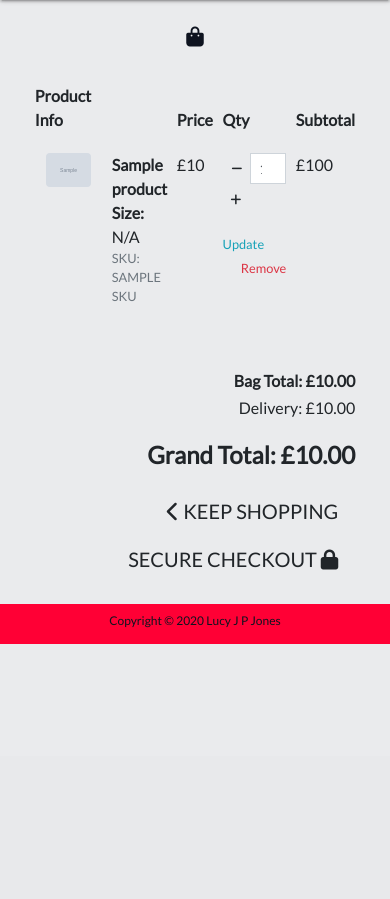
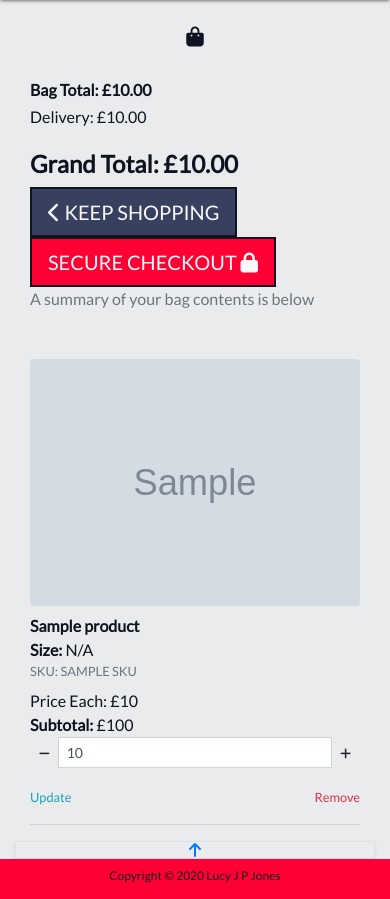
Before and after one commit to Lucyjpjones/lj-fscr, a Django app: template bag/templates/bag/bag.html in a window 390 px wide. Shown: the part 88-987 px from the top of the page. Before the commit the page ends 732 px from the top, so only its background shows below. Run offline with Django 3.2, Linux system fonts and the light colour scheme; the template is opened without the code that fills it: most values are stand-ins (such as "Sample title", 1, 10 or a date in 2020); grey boxes marked "Sample" are stand-in pictures; some libraries are stand-ins or nearby versions.

Commit message:
Bag template set up for mobile

```diff
--- /dev/null
+++ b/bag/templates/bag/bag-total.html
@@ -0,0 +1,8 @@
+<h6><strong>Bag Total: £{{ total|floatformat:2 }}</strong></h6>
+<h6>Delivery: £{{ delivery|floatformat:2 }}</h6>
+<h4 class="mt-4"><strong>Grand Total: £{{ grand_total|floatformat:2 }}</strong></h4>
+{% if free_delivery_delta > 0 %}
+    <p class="mb-1 text-danger">
+        You could get free delivery by spending just <strong>£{{ free_delivery_delta }}</strong> more!
+    </p>
+{% endif %}
--- a/bag/templates/bag/bag.html
+++ b/bag/templates/bag/bag.html
@@ -20,11 +20,45 @@
 
   <!--Shopping bag-->
   <div class="row">
-    <div class="product-container col-12 offset-1">
-      <div class="row">
             <div class="col">
                 {% if bag_items %}
-                    <div class="table-responsive rounded">
+                    <div class="d-block d-md-none">
+                        <div class="row">
+                            <div class="col">
+                                {% include "bag/bag-total.html" %}
+                            </div>
+                        </div>
+                        <div class="row">
+                            <div class="col">
+                                {% include "bag/checkout-buttons.html" %}
+                                <p class="text-muted mb-5">A summary of your bag contents is below</p>
+                            </div>
+                        </div>
+                        {% for item in bag_items %}
+                            <div class="row">
+                                <div class="col-12 col-sm-6 mb-2">
+                                    {% include "bag/product-image.html" %}
+                                </div>
+                                <div class="col-12 col-sm-6 mb-2">
+                                    {% include "bag/product-info.html" %}
+                                </div>
+                                <div class="col-12 col-sm-6 order-sm-last">
+                                    <p class="my-0">Price Each: £{{ item.product.price }}</p>
+                                    <p><strong>Subtotal: </strong>£{{ item.product.price | calc_subtotal:item.quantity }}</p>
+                                </div>
+                                <div class="col-12 col-sm-6">
+                                    {% include "bag/quantity-form.html" %}
+                                </div>
+                            </div>
+                            <div class="row"><div class="col"><hr></div></div>
+                        {% endfor %}
+                        <div class="btt-button shadow-sm rounded-0 border border-black">
+                            <a class="btt-link d-flex h-100">
+                                <i class="fas fa-arrow-up text-black mx-auto my-auto"></i>
+                            </a>
+                        </div>
+                    </div>
+                    <div class="table-responsive rounded d-none d-md-block">
                         <table class="table table-sm table-borderless">
                             <thead class="text-black">
                                 <tr>
@@ -39,49 +73,16 @@
                             {% for item in bag_items %}
                                 <tr>
                                     <td class="p-3 w-25">
-                                        <img class="img-fluid rounded" src="{{ item.product.image.url }}">
+                                        {% include "bag/product-image.html" %}
                                     </td>
                                     <td class="py-3">
-                                        <p class="my-0"><strong>{{ item.product.name }}</strong></p>
-                                        <p class="my-0"><strong>Size: </strong>{% if item.product.has_sizes %}{{ item.size|upper }}{% else %}N/A{% endif %}</p>
-                                        <p class="my-0 small text-muted">SKU: {{ item.product.sku|upper }}</p>
+                                        {% include "bag/product-info.html" %}
                                     </td>
                                     <td class="py-3">
                                         <p class="my-0">£{{ item.product.price }}</p>
                                     </td>
                                     <td class="py-3 w-25">
-                                         <form class="form update-form" method="POST" action="{% url 'adjust_bag' item.item_id %}">
-                                            {% csrf_token %}
-                                            <div class="form-group">
-                                                <div class="input-group">
-                                                    <div class="input-group-prepend">
-                                                        <button class="decrement-qty btn btn-sm btn-black rounded-0"
-                                                            data-item_id="{{ item.item_id }}" id="decrement-qty_{{ item.item_id }}">
-                                                            <span>
-                                                                <i class="fas fa-minus fa-sm"></i>
-                                                            </span>
-                                                        </button>
-                                                    </div>
-                                                    <input class="form-control form-control-sm qty_input" type="number"
-                                                        name="quantity" value="{{ item.quantity }}" min="1" max="99"
-                                                        data-item_id="{{ item.item_id }}"
-                                                        id="id_qty_{{ item.item_id }}">
-                                                    <div class="input-group-append">
-                                                        <button class="increment-qty btn btn-sm btn-black rounded-0"
-                                                            data-item_id="{{ item.item_id }}" id="increment-qty_{{ item.item_id }}">
-                                                            <span>
-                                                                <i class="fas fa-plus fa-sm"></i>
-                                                            </span>
-                                                        </button>
-                                                    </div>
-                                                    {% if item.product.has_sizes %}
-                                                        <input type="hidden" name="product_size" value="{{ item.size }}">
-                                                    {% endif %}
-                                                </div>
-                                            </div>
-                                        </form>
-                                        <a class="update-link text-info"><small>Update</small></a>
-                                        <a class="remove-item text-danger float-right" id="remove_{{ item.item_id }}" data-size="{{ item.size }}"><small>Remove</small></a>
+                                        {% include "bag/quantity-form.html" %}
                                     </td>
                                     <td class="py-3">
                                         <p class="my-0">£{{ item.product.price | calc_subtotal:item.quantity }}</p>
@@ -90,54 +91,37 @@
                             {% endfor %}
                             <tr>
                                 <td colspan="5" class="pt-5 text-right">
-                                    <h6><strong>Bag Total: £{{ total|floatformat:2 }}</strong></h6>
-                                    <h6>Delivery: £{{ delivery|floatformat:2 }}</h6>
-                                    <h4 class="mt-4"><strong>Grand Total: £{{ grand_total|floatformat:2 }}</strong></h4>
-                                    {% if free_delivery_delta > 0 %}
-                                        <p class="mb-1 text-danger">
-                                            You could get free delivery by spending just <strong>£{{ free_delivery_delta }}</strong> more!
-                                        </p>
-                                    {% endif %}
+                                    {% include "bag/bag-total.html" %}
                                 </td>
                             </tr>
                             <tr>
                                 <td colspan="5" class="text-right">
-                                    <a href="{% url 'products' %}" class="btn btn-outline-black rounded-0 btn-lg">
-                                        <span class="icon">
-                                            <i class="fas fa-chevron-left"></i>
-                                        </span>
-                                        <span class="text-uppercase">Keep Shopping</span>
-                                    </a>
-                                    <a href="" class="btn btn-black rounded-0 btn-lg">
-                                        <span class="text-uppercase">Secure Checkout</span>
-                                        <span class="icon">
-                                            <i class="fas fa-lock"></i>
-                                        </span>
-                                    </a>
+                                    {% include "bag/checkout-buttons.html" %}
                                 </td>
                             </tr>
                         </table>
-
                     </div>
                 {% else %}
                     <p class="lead mb-5">Your bag is empty.</p>
                     <a href="{% url 'products' %}" class="btn btn-outline-black rounded-0 btn-lg">
-                        Shop Programmes
-                    </a>
-                    <a href="{% url 'products' %}" class="btn btn-outline-black rounded-0 btn-lg">
-                        Shop Products
+                        <span class="icon">
+                            <i class="fas fa-chevron-left"></i>
+                        </span>
+                        <span class="text-uppercase">Keep Shopping</span>
                     </a>
                 {% endif %}
             </div>
-
         </div>
-      </div>
     </div>
-  </div>
 {% endblock %}
 
 {% block postloadjs %}
 {{ block.super }}
+<script type="text/javascript">
+    $('.btt-link').click(function(e) {
+        window.scrollTo(0,0)
+    })
+</script>
 {% include 'products/includes/quantity_input_script.html' %}
 
 <script type="text/javascript">
@@ -161,5 +145,4 @@
          });
     })
 </script>
-
 {% endblock %}
--- /dev/null
+++ b/bag/templates/bag/checkout-buttons.html
@@ -0,0 +1,12 @@
+<a href="{% url 'products' %}" class="btn btn-outline-black rounded-0 btn-lg ks-btn">
+    <span class="icon">
+        <i class="fas fa-chevron-left"></i>
+    </span>
+    <span class="text-uppercase">Keep Shopping</span>
+</a>
+<a href="" class="btn btn-black rounded-0 btn-lg add-btn">
+    <span class="text-uppercase">Secure Checkout</span>
+    <span class="icon">
+        <i class="fas fa-lock"></i>
+    </span>
+</a>
--- /dev/null
+++ b/bag/templates/bag/product-image.html
@@ -0,0 +1,5 @@
+{% if item.product.image %}
+<img class="img-fluid rounded" src="{{ item.product.image.url }}" alt="{{ item.product.name }}">
+{% else %}
+<img class="img-fluid rounded" src="{{ MEDIA_URL }}noimage.png" alt="{{ item.product.name }}">
+{% endif %}
--- /dev/null
+++ b/bag/templates/bag/product-info.html
@@ -0,0 +1,3 @@
+<p class="my-0"><strong>{{ item.product.name }}</strong></p>
+<p class="my-0"><strong>Size: </strong>{% if item.product.has_sizes %}{{ item.size|upper }}{% else %}N/A{% endif %}</p>
+<p class="my-0 small text-muted">SKU: {{ item.product.sku|upper }}</p>
--- /dev/null
+++ b/bag/templates/bag/quantity-form.html
@@ -0,0 +1,32 @@
+<form class="form update-form" method="POST" action="{% url 'adjust_bag' item.item_id %}">
+    {% csrf_token %}
+    <div class="form-group">
+        <div class="input-group">
+            <div class="input-group-prepend">
+                <button class="decrement-qty btn btn-sm btn-black rounded-0"
+                    data-item_id="{{ item.item_id }}" id="decrement-qty_{{ item.item_id }}">
+                    <span>
+                        <i class="fas fa-minus fa-sm"></i>
+                    </span>
+                </button>
+            </div>
+            <input class="form-control form-control-sm qty_input" type="number"
+                name="quantity" value="{{ item.quantity }}" min="1" max="99"
+                data-item_id="{{ item.item_id }}"
+                id="id_qty_{{ item.item_id }}">
+            <div class="input-group-append">
+                <button class="increment-qty btn btn-sm btn-black rounded-0"
+                    data-item_id="{{ item.item_id }}" id="increment-qty_{{ item.item_id }}">
+                    <span>
+                        <i class="fas fa-plus fa-sm"></i>
+                    </span>
+                </button>
+            </div>
+            {% if item.product.has_sizes %}
+                <input type="hidden" name="product_size" value="{{ item.size }}">
+            {% endif %}
+        </div>
+    </div>
+</form>
+<a class="update-link text-info"><small>Update</small></a>
+<a class="remove-item text-danger float-right" id="remove_{{ item.item_id }}" data-product_size="{{ item.size }}"><small>Remove</small></a>
--- a/templates/includes/toasts/toast_success.html
+++ b/templates/includes/toasts/toast_success.html
@@ -41,7 +41,7 @@
                             Spend <strong>£{{ free_delivery_delta }}</strong> more to get free next day delivery!
                         </p>
                     {% endif %}
-                    <a href="{% url 'view_bag' %}" class="btn btn-black btn-block rounded-0">
+                    <a href="{% url 'view_bag' %}" class="btn ks-btn btn-block rounded-0 mt-3">
                         <span class="text-uppercase">Go To Secure Checkout</span>
                         <span class="icon">
                             <i class="fas fa-lock"></i>
```
